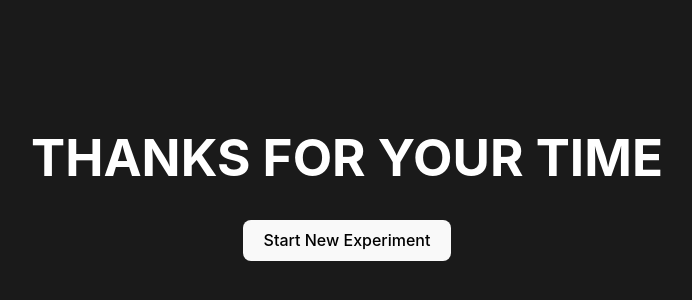
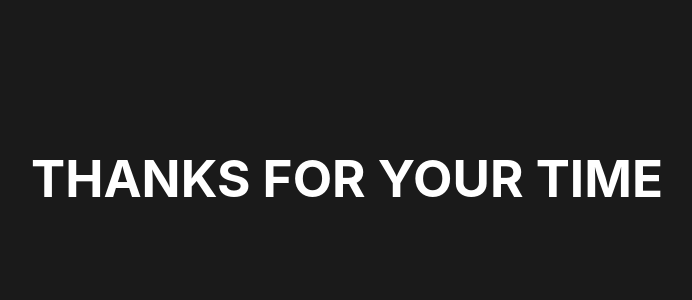
Before and after one commit to PerriRaffaele/exp_data_collection, a Vue app in the folder frontend/experiment-02/: page /end-view in a window 1280 px wide. Shown: the part 222-522 px from the top of the page, without its empty margins (293-985 px from the left). Built offline with nearby package versions, Linux system fonts and the light colour scheme.

Commit message:
no start new experiment

```diff
--- a/frontend/experiment-02/src/views/EndView.vue
+++ b/frontend/experiment-02/src/views/EndView.vue
@@ -1,7 +1,7 @@
 <template>
   <div class="container">
     <h1>THANKS FOR YOUR TIME </h1>
-    <button @click="startNewExperiment">Start New Experiment</button>
+    <!-- <button @click="startNewExperiment">Start New Experiment</button> -->
   </div>
 </template>
 
@@ -10,10 +10,10 @@ import { useRouter } from 'vue-router';
 
 const router = useRouter();
 
-const startNewExperiment = () => {
-  // Assuming you have a route named 'welcome'
-  router.push({ name: 'welcome' });
-};
+// const startNewExperiment = () => {
+//   // Assuming you have a route named 'welcome'
+//   router.push({ name: 'welcome' });
+// };
 </script>
 
 <style scoped>
```
